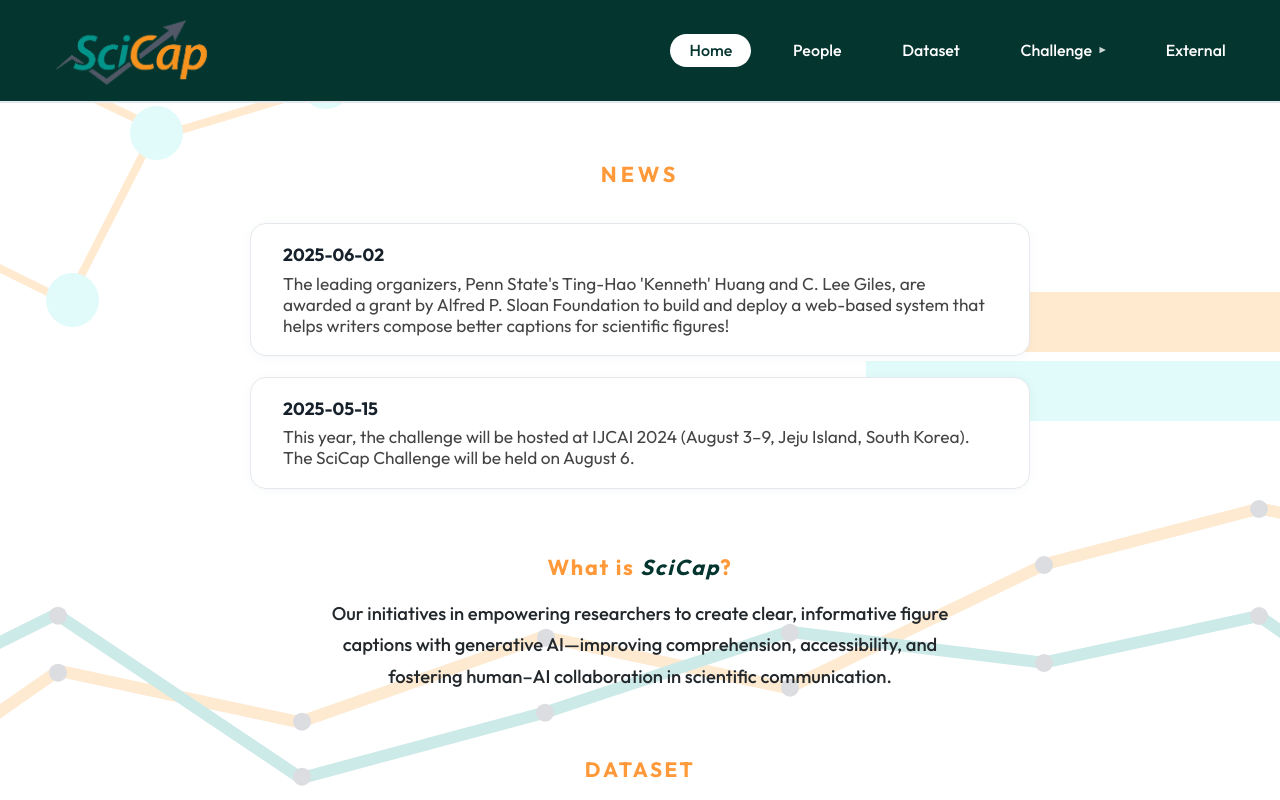
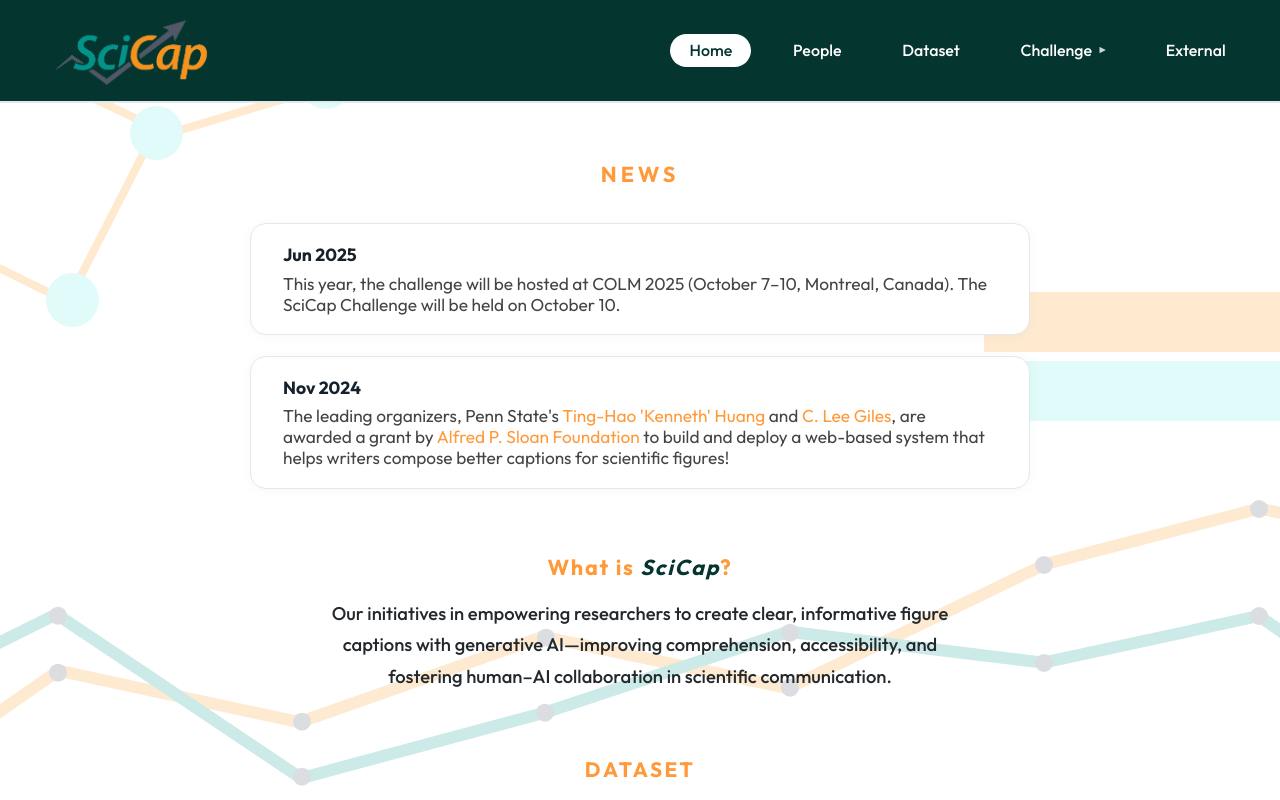
Before and after one commit to hy-ng/scicap-website-test, a React (Vite) app: page / in a window 1280 px wide. Shown: the top 800 px of the page. Built offline with nearby package versions, Linux system fonts and the light colour scheme.

Commit message:
update the NEWS info

```diff
--- a/src/App.css
+++ b/src/App.css
@@ -830,3 +830,14 @@ main {
   min-height: 100vh;
   padding-top: clamp(70px, calc(80px + 2vh), 100px);
 }
+
+.news-link {
+  color: var(--accent);
+  text-decoration: none;
+  transition: all 0.2s ease;
+}
+
+.news-link:hover {
+  text-decoration: underline;
+  opacity: 0.9;
+}
--- a/src/components/NewsSection.jsx
+++ b/src/components/NewsSection.jsx
@@ -2,12 +2,45 @@ import React from "react";
 
 const newsList = [
   {
-    date: "2025-06-02",
-    text: "The leading organizers, Penn State's Ting-Hao 'Kenneth' Huang and C. Lee Giles, are awarded a grant by Alfred P. Sloan Foundation to build and deploy a web-based system that helps writers compose better captions for scientific figures!"
+    date: "Jun 2025",
+    text: "This year, the challenge will be hosted at COLM 2025 (October 7–10, Montreal, Canada). The SciCap Challenge will be held on October 10."
   },
   {
-    date: "2025-05-15",
-    text: "This year, the challenge will be hosted at IJCAI 2024 (August 3–9, Jeju Island, South Korea). The SciCap Challenge will be held on August 6."
+    date: "Nov 2024",
+    text: (
+      <>
+        The leading organizers, Penn State's{' '}
+        <a
+          href="http://kennethhuang.cc/"
+          target="_blank"
+          rel="noopener noreferrer"
+          className="news-link"
+        >
+          Ting-Hao 'Kenneth' Huang
+        </a>
+        {' '}
+        and
+        {' '}
+        <a
+          href="https://clgiles.ist.psu.edu/"
+          target="_blank"
+          rel="noopener noreferrer"
+          className="news-link"
+        >
+          C. Lee Giles
+        </a>
+        , are awarded a grant by{' '}
+        <a
+          href="https://sloan.org"
+          target="_blank"
+          rel="noopener noreferrer"
+          className="news-link"
+        >
+          Alfred P. Sloan Foundation
+        </a>
+        {' '}to build and deploy a web-based system that helps writers compose better captions for scientific figures!
+      </>
+    )
   }
 ];
 
```
